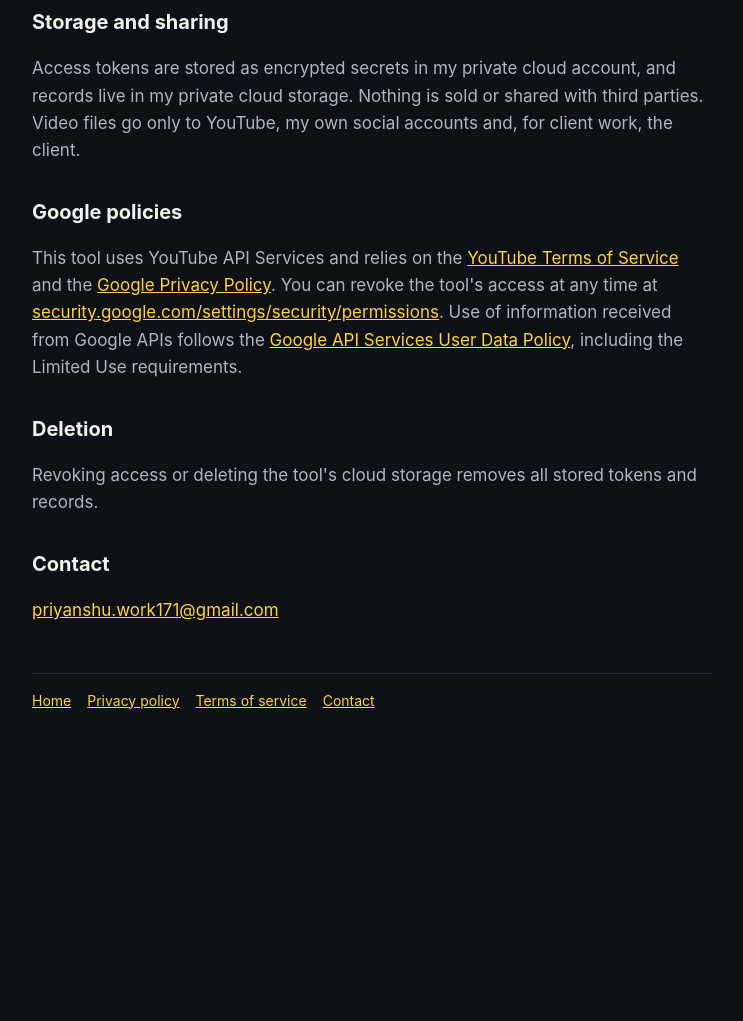
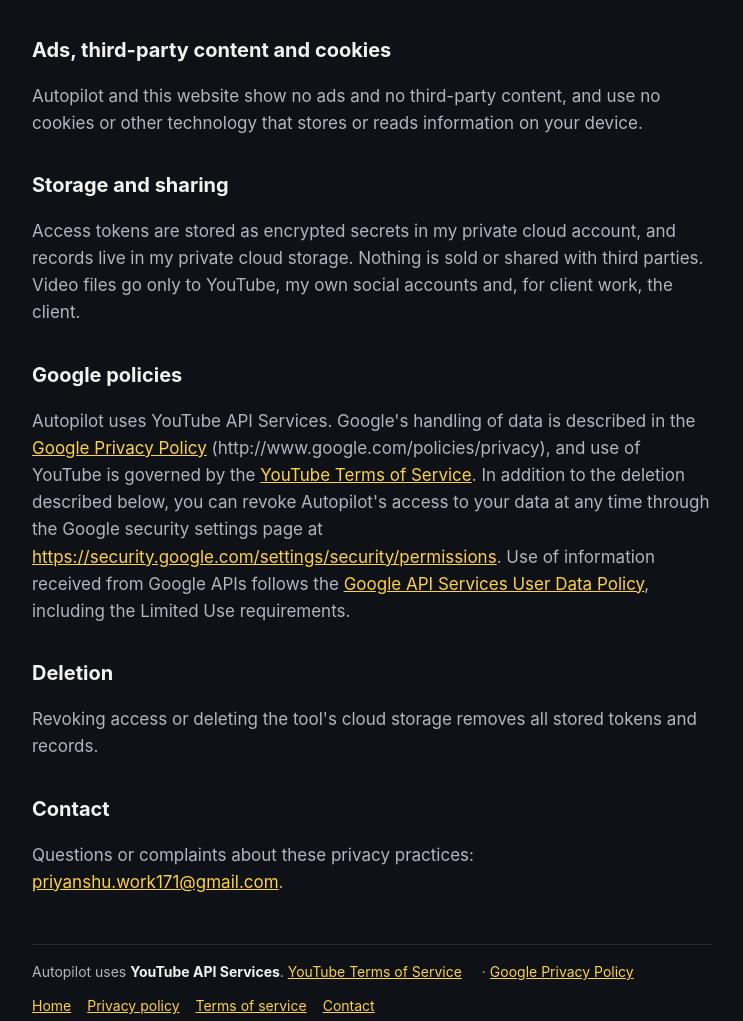
Before and after one commit to pricontent177/pricontent177.github.io, a plain HTML site: page privacy.html in a window 1280 px wide. Shown: the part 924-1945 px from the top of the page, without its empty margins (268-1011 px from the left). Before the commit the page ends 1700 px from the top, so only its background shows below. Drawn offline with Linux system fonts and the light colour scheme.

Commit message:
Add files via upload

```diff
--- a/privacy.html
+++ b/privacy.html
@@ -6,22 +6,24 @@
 header img{width:48px;height:48px;border-radius:50%}header a{color:var(--ink);text-decoration:none;font-weight:800;letter-spacing:.04em}
 header a span{color:var(--gold)}h1{font-size:34px;line-height:1.2;margin:0 0 12px}h2{font-size:20px;margin:32px 0 8px}
 p,li{color:var(--quiet)}strong{color:var(--ink)}a{color:var(--gold)}ul{padding-left:20px}
-footer{margin-top:48px;padding-top:16px;border-top:1px solid var(--line);font-size:14px;color:var(--quiet)}footer a{margin-right:16px}
+.yt{margin:0 0 12px}.badge{margin:0 0 4px -29px}.badge img{display:block}footer{margin-top:48px;padding-top:16px;border-top:1px solid var(--line);font-size:14px;color:var(--quiet)}footer a{margin-right:16px}
 </style></head><body><main>
 <header><img src="logo.png" alt=""><a href="./">FOUNDED <span>EAST</span></a></header>
 <h1>Privacy policy</h1><p>Last updated: 4 October 2026</p>
-<p>This policy covers Autopilot, private software that Priyanshu ("I") uses to publish videos to my own YouTube channels (including <a href="https://www.youtube.com/@FoundedEast">Founded East</a>), deliver video clips to my clients, and email potential clients. It is not offered to, or used by, anyone else.</p>
+<p><strong>Autopilot uses YouTube API Services.</strong> This policy covers Autopilot, private software that Priyanshu Nikam ("I") uses to publish videos to my own YouTube channels (including <a href="https://www.youtube.com/@FoundedEast">Founded East</a>), deliver video clips to my clients, and email potential clients. It is not offered to, or used by, anyone else.</p>
 <h2>What the tool accesses</h2><p>With my permission through Google sign-in:</p>
 <ul><li><strong>YouTube API Services:</strong> upload videos and thumbnails to my own channels, read and update the status of my own videos, and read my own channels' analytics.</li>
 <li><strong>Google Drive:</strong> only files and folders the tool itself created, to deliver my videos to me and clips to my clients (shared with the email addresses my clients give me).</li>
 <li><strong>Gmail:</strong> send emails from my own account and read the threads of those emails, only to see whether the recipient replied, asked not to be contacted, or the email bounced.</li></ul>
 <h2>Information about other people</h2>
 <p>When I look for potential clients, the tool reads public YouTube channel information: the channel name, a business email the channel publishes in its own description, and its latest public video title. It keeps the name, email and conversation status to manage the conversation and honour opt-outs; other YouTube data is deleted or refreshed within 30 days. Anyone who replies "no thanks" or asks to be removed is added to a do-not-contact list and never emailed again. To have your details deleted, email <a href="mailto:priyanshu.work171@gmail.com">priyanshu.work171@gmail.com</a>.</p>
+<h2>Ads, third-party content and cookies</h2>
+<p>Autopilot and this website show no ads and no third-party content, and use no cookies or other technology that stores or reads information on your device.</p>
 <h2>Storage and sharing</h2>
 <p>Access tokens are stored as encrypted secrets in my private cloud account, and records live in my private cloud storage. Nothing is sold or shared with third parties. Video files go only to YouTube, my own social accounts and, for client work, the client.</p>
 <h2>Google policies</h2>
-<p>This tool uses YouTube API Services and relies on the <a href="https://www.youtube.com/t/terms">YouTube Terms of Service</a> and the <a href="https://policies.google.com/privacy">Google Privacy Policy</a>. You can revoke the tool's access at any time at <a href="https://security.google.com/settings/security/permissions">security.google.com/settings/security/permissions</a>. Use of information received from Google APIs follows the <a href="https://developers.google.com/terms/api-services-user-data-policy">Google API Services User Data Policy</a>, including the Limited Use requirements.</p>
+<p>Autopilot uses YouTube API Services. Google's handling of data is described in the <a href="http://www.google.com/policies/privacy">Google Privacy Policy</a> (http://www.google.com/policies/privacy), and use of YouTube is governed by the <a href="https://www.youtube.com/t/terms">YouTube Terms of Service</a>. In addition to the deletion described below, you can revoke Autopilot's access to your data at any time through the Google security settings page at <a href="https://security.google.com/settings/security/permissions">https://security.google.com/settings/security/permissions</a>. Use of information received from Google APIs follows the <a href="https://developers.google.com/terms/api-services-user-data-policy">Google API Services User Data Policy</a>, including the Limited Use requirements.</p>
 <h2>Deletion</h2><p>Revoking access or deleting the tool's cloud storage removes all stored tokens and records.</p>
-<h2>Contact</h2><p><a href="mailto:priyanshu.work171@gmail.com">priyanshu.work171@gmail.com</a></p>
-<footer><a href="./">Home</a><a href="privacy.html">Privacy policy</a><a href="terms.html">Terms of service</a><a href="mailto:priyanshu.work171@gmail.com">Contact</a></footer>
+<h2>Contact</h2><p>Questions or complaints about these privacy practices: <a href="mailto:priyanshu.work171@gmail.com">priyanshu.work171@gmail.com</a>.</p>
+<footer><p class="yt">Autopilot uses <strong>YouTube API Services</strong>. <a href="https://www.youtube.com/t/terms">YouTube Terms of Service</a> · <a href="http://www.google.com/policies/privacy">Google Privacy Policy</a></p><a href="./">Home</a><a href="privacy.html">Privacy policy</a><a href="terms.html">Terms of service</a><a href="mailto:priyanshu.work171@gmail.com">Contact</a></footer>
 </main></body></html>
```
Also changed, not shown: index.html (+5 -4 lines), terms.html (+4 -4 lines).
